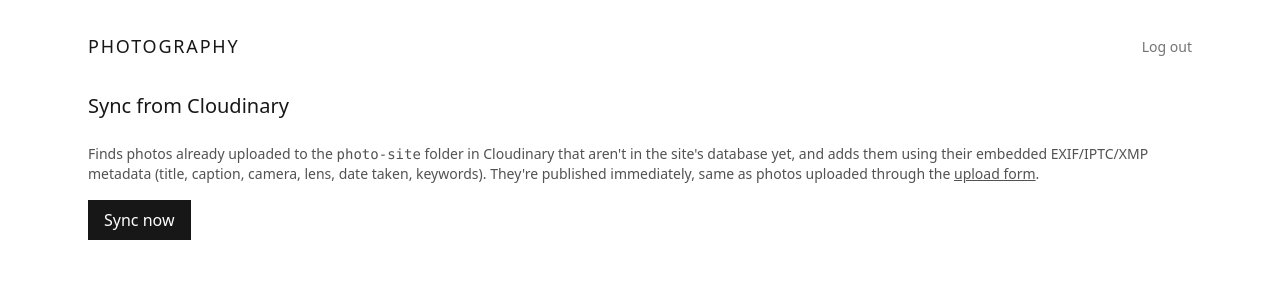
After one commit to ajm660/photo-site, a Flask app: page /admin/sync in a window 1280 px wide. The commit adds this page. Shown: the top 300 px of the page. Run offline with Flask 3, Linux system fonts and the light colour scheme; the visitor is signed in with stand-in values (Sample User, id 1); style sheets or scripts are compiled from the project's sources; some libraries are stand-ins or nearby versions.

Commit message:
Add admin sync route to import photos uploaded directly to Cloudinary
Lists assets in the photo-site Cloudinary folder, skips ones already in
the database, and imports the rest using their embedded EXIF/IPTC/XMP
metadata (shared with the exiftool-based upload path) so photos no
longer need to go through the upload form.

Co-Authored-By: Claude Sonnet 5 <noreply@anthropic.com>

```diff
--- a/app/routes/admin.py
+++ b/app/routes/admin.py
@@ -143,6 +143,57 @@ def upload():
     return redirect(url_for("gallery.index"))
 
 
+@admin_bp.route("/sync", methods=["GET", "POST"])
+@login_required
+def sync():
+    if request.method == "GET":
+        return render_template("admin/sync.html")
+
+    existing_ids = {
+        row[0] for row in Photo.query.with_entities(Photo.cloudinary_public_id)
+    }
+    resources = cloudinary_service.list_folder_resources()
+    new_resources = [r for r in resources if r["public_id"] not in existing_ids]
+
+    synced, failed = [], []
+    for resource in new_resources:
+        public_id = resource["public_id"]
+        try:
+            image_metadata = cloudinary_service.get_image_metadata(public_id)
+            metadata = metadata_service.extract_metadata_from_cloudinary(image_metadata)
+            photo = Photo(
+                cloudinary_public_id=public_id,
+                original_filename=resource.get("original_filename"),
+                title=metadata["title"],
+                description=metadata["description"],
+                width=resource.get("width"),
+                height=resource.get("height"),
+                date_taken=metadata["date_taken"],
+                camera=metadata["camera"],
+                lens=metadata["lens"],
+                published=True,
+            )
+            db.session.add(photo)
+            keyword_service.import_keywords(photo, metadata)
+            db.session.commit()
+            synced.append(public_id)
+        except Exception:
+            db.session.rollback()
+            failed.append(public_id)
+
+    if synced:
+        flash(
+            f"Synced {len(synced)} photograph(s) from Cloudinary: " + ", ".join(synced),
+            "success",
+        )
+    if failed:
+        flash("Failed to sync: " + ", ".join(failed), "error")
+    if not synced and not failed:
+        flash("No new photographs found in Cloudinary.", "success")
+
+    return redirect(url_for("admin.sync"))
+
+
 def _is_valid_image(path):
     try:
         with Image.open(path) as img:
--- a/app/services/cloudinary_service.py
+++ b/app/services/cloudinary_service.py
@@ -5,6 +5,7 @@ never reference the Cloudinary SDK directly. That keeps image storage
 swappable for another provider (S3, R2, B2, ...) later.
 """
 
+import cloudinary.api
 import cloudinary.uploader
 from cloudinary.utils import cloudinary_url
 
@@ -18,6 +19,45 @@ def upload_photo(file):
     width, height, format, etc.
     """
     return cloudinary.uploader.upload(file, folder=UPLOAD_FOLDER)
+
+
+def list_folder_resources():
+    """List every image in the photo-site asset folder via the Admin API,
+    for syncing photos that were uploaded to Cloudinary directly rather
+    than through the admin upload form.
+
+    This account uses Cloudinary's dynamic folder mode, where an asset's
+    folder is metadata (`asset_folder`) rather than a public_id prefix, so
+    resources_by_asset_folder is used instead of a prefix-filtered listing.
+
+    Note: this listing endpoint doesn't return embedded EXIF/IPTC/XMP data
+    (even when asked for it) - fetch that per-resource via
+    get_image_metadata().
+    """
+    resources = []
+    cursor = None
+    while True:
+        kwargs = {"max_results": 500}
+        if cursor:
+            kwargs["next_cursor"] = cursor
+        response = cloudinary.api.resources_by_asset_folder(UPLOAD_FOLDER, **kwargs)
+        resources.extend(response.get("resources", []))
+        cursor = response.get("next_cursor")
+        if not cursor:
+            break
+    return resources
+
+
+def get_image_metadata(public_id):
+    """Fetch the embedded EXIF/IPTC/XMP metadata for a single resource.
+
+    Cloudinary only returns this via the single-resource Admin API
+    endpoint, not the folder/type listing endpoints, so this is one API
+    call per asset - call it per-photo (not in a tight pre-fetch loop) so
+    a single failure or rate limit doesn't block photos already synced.
+    """
+    detail = cloudinary.api.resource(public_id, image_metadata=True)
+    return detail.get("image_metadata")
 
 
 def delete_photo(public_id):
--- a/app/services/metadata_service.py
+++ b/app/services/metadata_service.py
@@ -39,6 +39,27 @@ def extract_metadata(file_path):
     if not data:
         return dict(EMPTY_METADATA)
 
+    return _map_tags(data)
+
+
+def extract_metadata_from_cloudinary(image_metadata):
+    """Map the raw EXIF/IPTC/XMP dict returned by Cloudinary's
+    `image_metadata` resource option into the same shape extract_metadata()
+    produces from exiftool, so photos synced from Cloudinary get the same
+    title/description/date/camera/lens/keyword handling as photos uploaded
+    through the admin form.
+
+    Cloudinary returns the same underlying tag names as exiftool, but
+    repeatable fields (Keywords, HierarchicalSubject) may come back as a
+    comma-joined string rather than a JSON array, so _as_list splits those.
+    """
+    if not image_metadata:
+        return dict(EMPTY_METADATA)
+
+    return _map_tags(image_metadata)
+
+
+def _map_tags(data):
     return {
         "title": data.get("Title"),
         "description": data.get("Caption-Abstract") or data.get("Description"),
@@ -69,6 +90,8 @@ def _as_list(value):
         return []
     if isinstance(value, list):
         return value
+    if isinstance(value, str) and "," in value:
+        return [v.strip() for v in value.split(",") if v.strip()]
     return [value]
 
 
--- /dev/null
+++ b/app/templates/admin/sync.html
@@ -0,0 +1,19 @@
+{% extends "base.html" %}
+
+{% block title %}Sync from Cloudinary{% endblock %}
+
+{% block content %}
+<h1 class="text-xl mb-6">Sync from Cloudinary</h1>
+
+<p class="text-sm text-neutral-600 mb-4">
+  Finds photos already uploaded to the <code>photo-site</code> folder in Cloudinary
+  that aren't in the site's database yet, and adds them using their embedded
+  EXIF/IPTC/XMP metadata (title, caption, camera, lens, date taken, keywords).
+  They're published immediately, same as photos uploaded through the
+  <a href="{{ url_for('admin.upload') }}" class="underline">upload form</a>.
+</p>
+
+<form method="post">
+  <button type="submit" class="bg-neutral-900 text-white px-4 py-2">Sync now</button>
+</form>
+{% endblock %}
--- a/app/templates/admin/upload.html
+++ b/app/templates/admin/upload.html
@@ -32,4 +32,8 @@
 
   <button type="submit" class="bg-neutral-900 text-white px-4 py-2">Upload</button>
 </form>
+
+<p class="text-sm text-neutral-600 mt-6">
+  Uploaded photos to Cloudinary directly instead? <a href="{{ url_for('admin.sync') }}" class="underline">Sync them in</a>.
+</p>
 {% endblock %}
```
